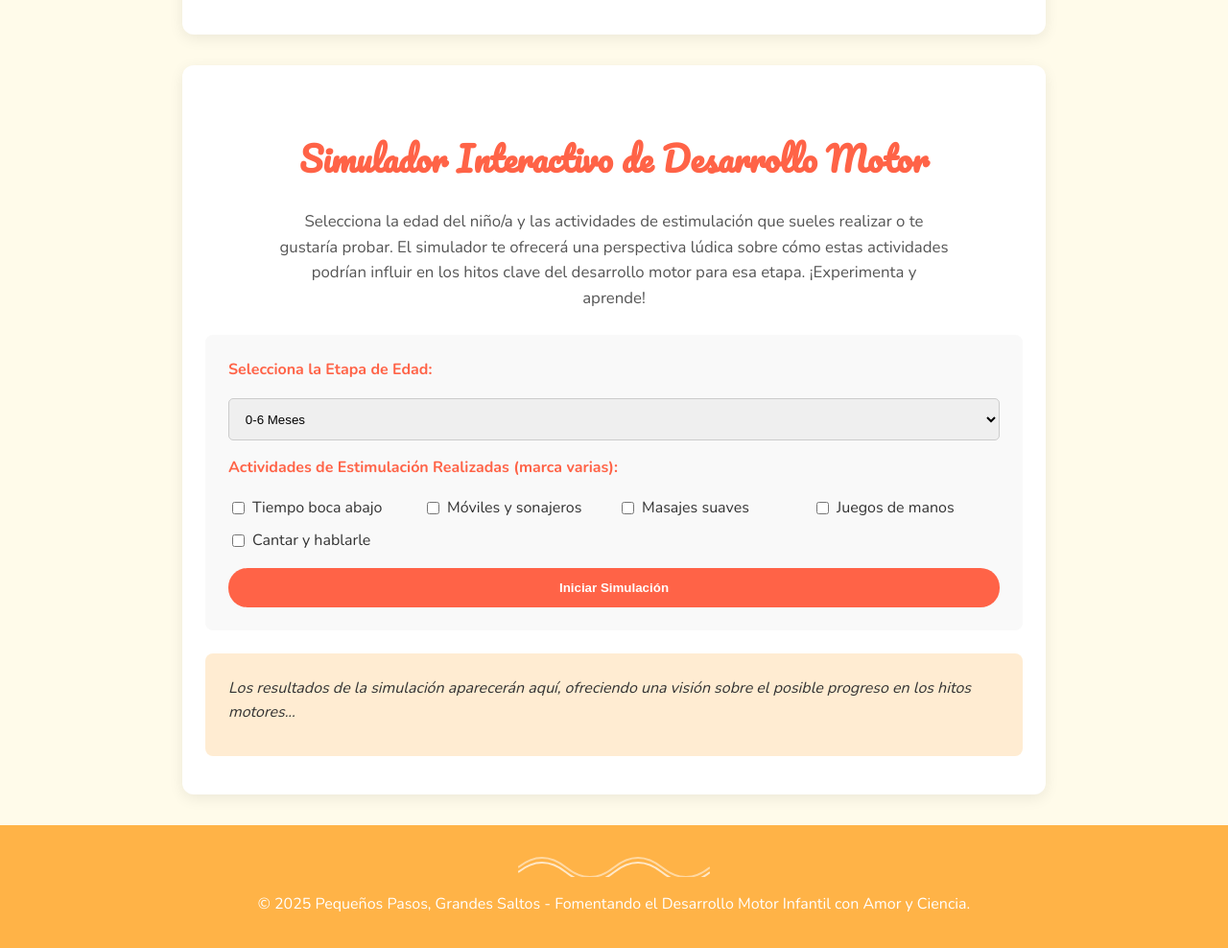
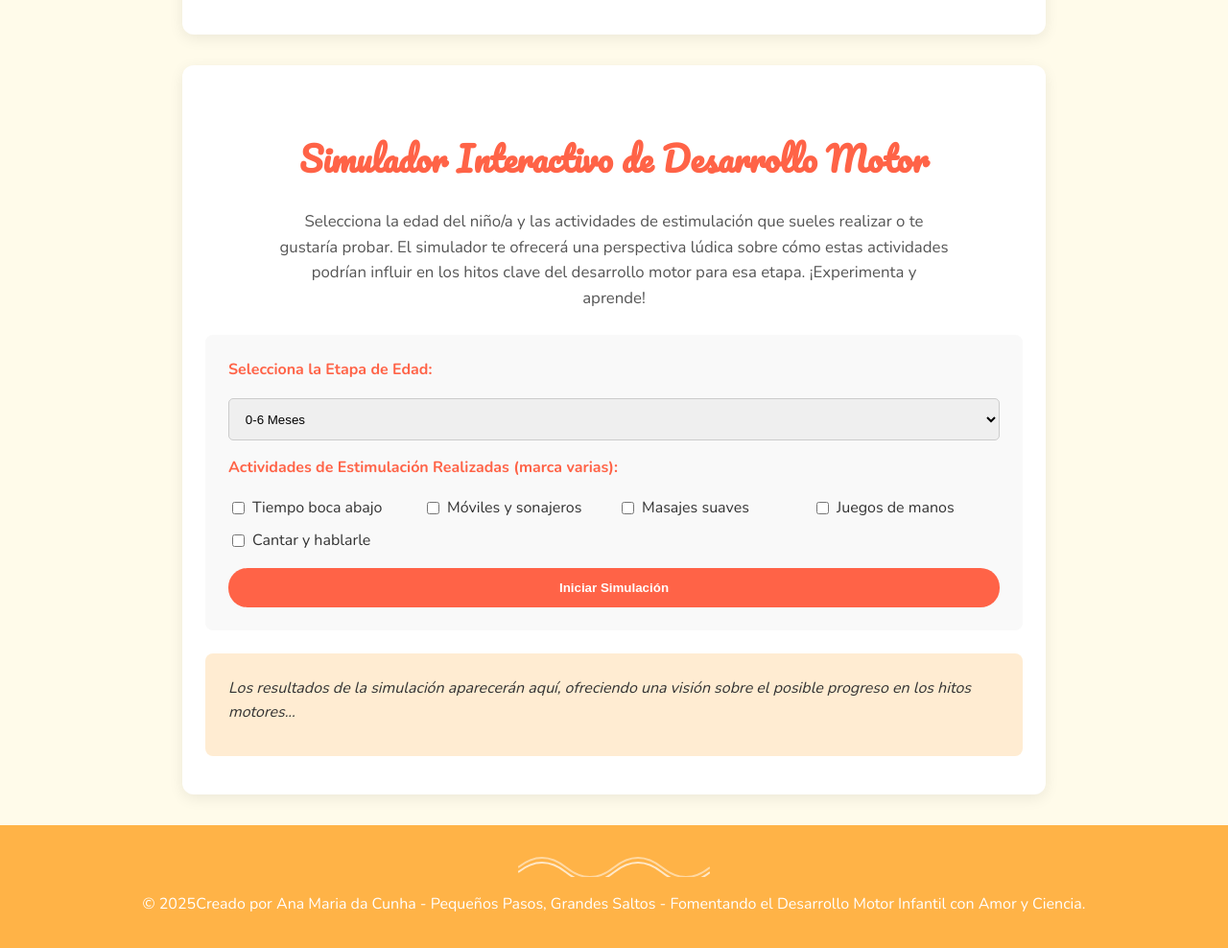
Before and after one commit to DCMana/DMotor, a plain HTML site: page index.html in a window 1280 px wide. Shown: the part 5220-6208 px from the top of the page at 96% size. Drawn offline with nearby package versions, Linux system fonts and the light colour scheme.

Commit message:
Update index.html

```diff
--- a/index.html
+++ b/index.html
@@ -401,7 +401,7 @@
         <path d="M0 20 Q 25 0 50 20 T 100 20 T 150 20 T 200 20" stroke="#FFFFFF" stroke-width="2" fill="none" opacity="0.5"/>
         <path d="M0 25 Q 25 5 50 25 T 100 25 T 150 25 T 200 25" stroke="#FFFFFF" stroke-width="2" fill="none" opacity="0.7"/>
     </svg>
-    <p>© <span id="currentYear"></span> Pequeños Pasos, Grandes Saltos - Fomentando el Desarrollo Motor Infantil con Amor y Ciencia.</p>
+    <p>© <span id="currentYear"></span>Creado por Ana Maria da Cunha - Pequeños Pasos, Grandes Saltos - Fomentando el Desarrollo Motor Infantil con Amor y Ciencia.</p>
   </footer>
 
   <div id="autorModal" class="modal">
```
